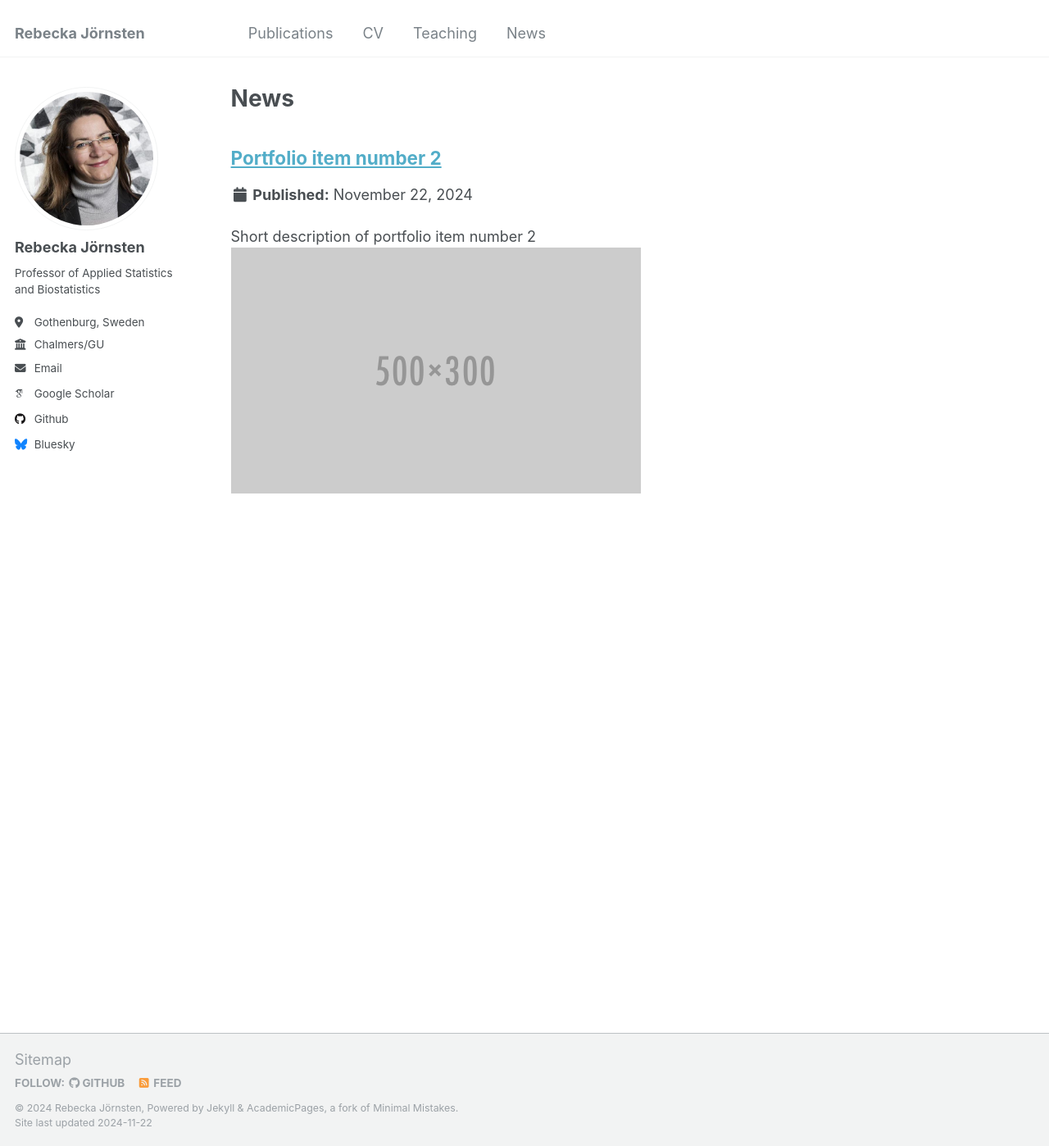
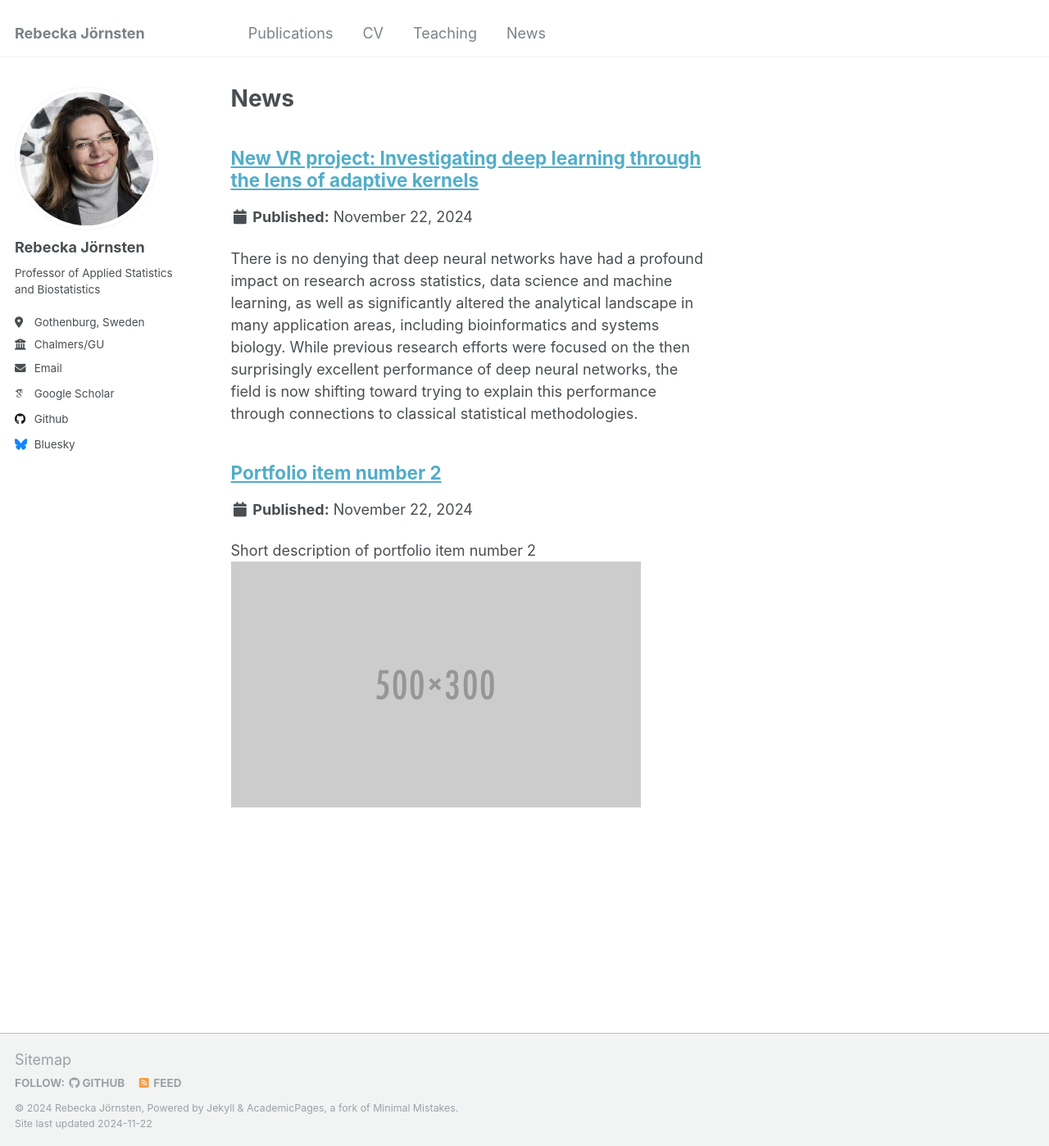
Before and after one commit to rjornsten/rjornsten.github.io, a Jekyll site: the page built from _pages/portfolio.html, in a window 1280 px wide and 1398 px high. Shown: the whole window at 82% size. Built offline with Jekyll 4.4.1, drawn with Linux system fonts in a browser that asks for light colours; some web fonts are replaced.

Commit message:
Update portfolio-1.md

```diff
--- a/_portfolio/portfolio-1.md
+++ b/_portfolio/portfolio-1.md
@@ -1,7 +1,15 @@
+---
+title: "New VR project: Investigating deep learning through the lens of adaptive kernels"
+excerpt: "There is no denying that deep neural networks have had a profound impact on research across statistics, data
+science and machine learning, as well as significantly altered the analytical landscape in many application areas,
+including bioinformatics and systems biology. While previous research efforts were focused on the then
+surprisingly excellent performance of deep neural networks, the field is now shifting toward trying to explain this
+performance through connections to classical statistical methodologies."
+collection: portfolio
+---
 
+**New VR project: Investigating deep learning through the lens of adaptive kernels**
 
-New VR project: Investigating deep learning through the lens of adaptive kernels
-------
 There is no denying that deep neural networks have had a profound impact on research across statistics, data
 science and machine learning, as well as significantly altered the analytical landscape in many application areas,
 including bioinformatics and systems biology. While previous research efforts were focused on the then
```
